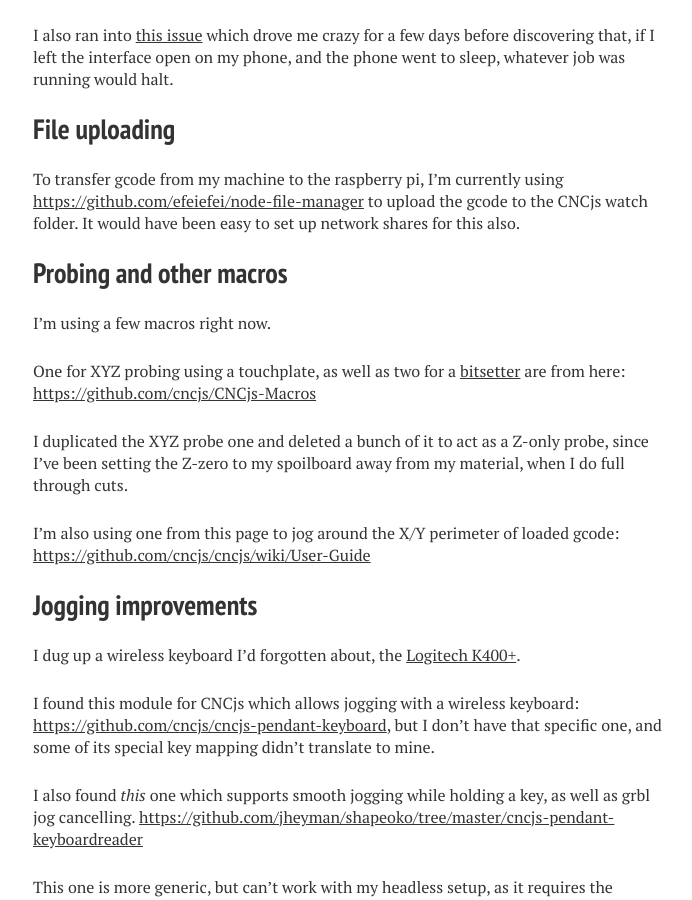
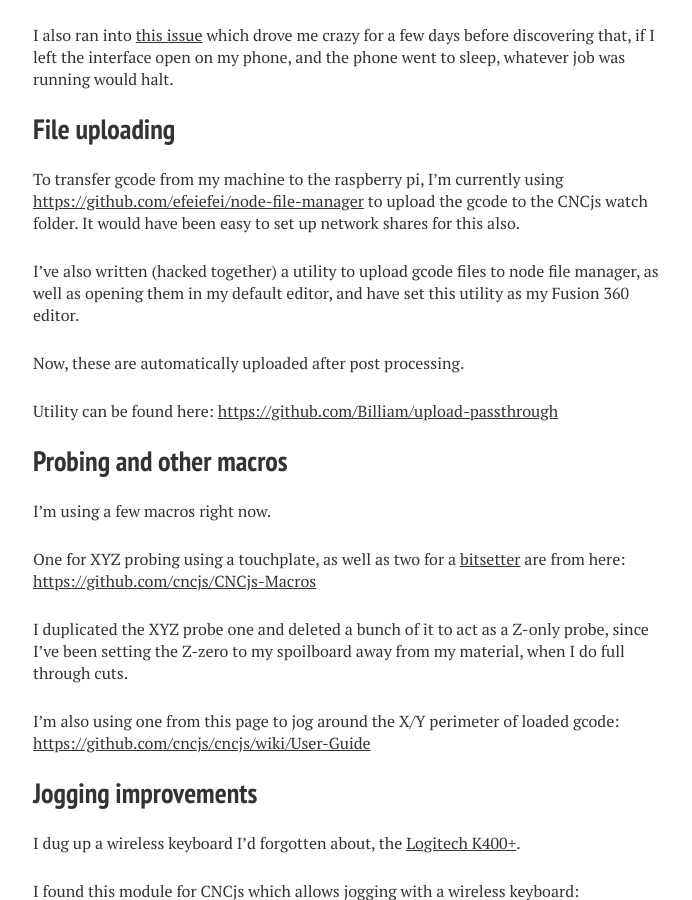
Before and after one commit to Billiam/billiam.org, a Jekyll site: the page built from _posts/2020-04-30-cnc-software-and-jogging.md, in a window 1280 px wide and 900 px high, scrolled down 1059 px. Shown: the whole window, without its empty margins (287-979 px from the left). Built offline with Jekyll 4.4.1, drawn with Linux system fonts in a browser that asks for light colours; nearby versions of some CDN libraries; some of the changed text lies outside the part shown.

Commit message:
Adding passthrough utility

```diff
--- a/_posts/2020-04-30-cnc-software-and-jogging.md
+++ b/_posts/2020-04-30-cnc-software-and-jogging.md
@@ -30,6 +31,12 @@
 
 To transfer gcode from my machine to the raspberry pi, I'm currently using <https://github.com/efeiefei/node-file-manager>
 to upload the gcode to the CNCjs watch folder. It would have been easy to set up network shares for this also.
+
+I've also written (hacked together) a utility to upload gcode files to node file manager, as well as opening them in my default editor, and have set this utility as my Fusion 360 editor.
+
+Now, these are automatically uploaded after post processing.
+
+Utility can be found here: <https://github.com/Billiam/upload-passthrough>
 
 ## Probing and other macros
 
```
Also changed, not shown: other parts of _posts/2020-04-30-cnc-software-and-jogging.md (+1 -0 lines).
